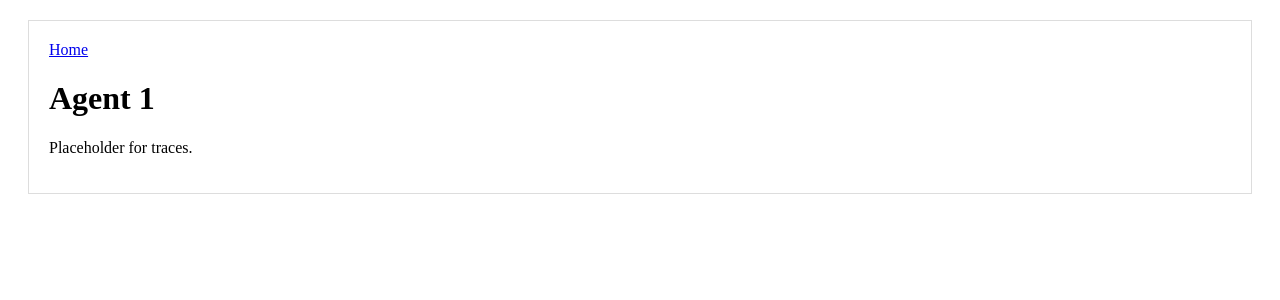
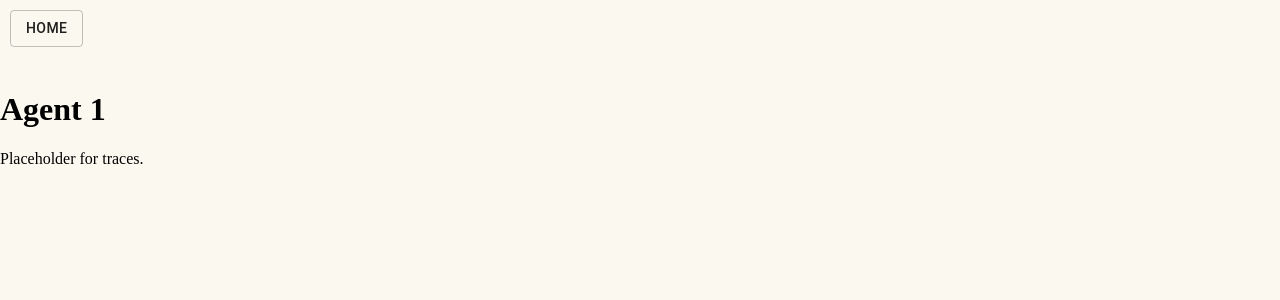
Before and after one commit to AntoineToubhans/py2048, a Next.js app in the folder webapp/: page /agents/1 in a window 1280 px wide. Shown: the top 300 px of the page. Built offline with nearby package versions, Linux system fonts and the light colour scheme.

Commit message:
Add table of agents

```diff
--- a/webapp/components/Header.tsx
+++ b/webapp/components/Header.tsx
@@ -1,14 +1,19 @@
 import React from 'react';
 import Link from 'next/link';
+import Button from '@material-ui/core/Button';
 
-const linkStyle = {
-  marginRight: 15
+const headerStyle = {
+  width: "100%",
+  height: 60,
+  margin: 10,
 };
 
 const Header: React.FC = () => (
-  <div>
+  <div style={headerStyle}>
     <Link href="/">
-      <a style={linkStyle}>Home</a>
+      <a>
+        <Button variant="outlined">Home</Button>
+      </a>
     </Link>
   </div>
 );
--- a/webapp/components/Layout.tsx
+++ b/webapp/components/Layout.tsx
@@ -6,16 +6,16 @@ interface AuxProps  {
   children: React.ReactNode
 }
 
-const layoutStyle = {
-  margin: 20,
-  padding: 20,
-  border: '1px solid #DDD'
-};
-
 const Layout: React.FC<AuxProps> = props => (
-  <div style={layoutStyle}>
-    <Header />
+  <div>
+    <Header/>
     {props.children}
+     <style jsx global>{`
+        body {
+          margin: 0;
+          padding: 0;
+          background-color: #faf8ef;
+      `}</style>
   </div>
 );
 
--- a/webapp/package.json
+++ b/webapp/package.json
@@ -2,6 +2,7 @@
   "license": "MIT",
   "dependencies": {
     "@elastic/elasticsearch": "^7.6.0",
+    "@material-ui/core": "^4.9.3",
     "@types/jest": "^25.1.3",
     "@types/node": "^13.7.2",
     "@types/react": "^16.9.20",
--- a/webapp/services/agents.ts
+++ b/webapp/services/agents.ts
@@ -73,15 +73,11 @@ export const getAgents = async (): Promise<Agent[]> => {
 
   const response: ApiResponse<SearchResponse<Source>> = await client.search(searchParams);
 
-  const agents = response.body.hits.hits.map(
+  return response.body.hits.hits.map(
     rawAgent => ({
       id: rawAgent._id,
       name: rawAgent._source.name,
       commit_sha: rawAgent._source.commit_sha,
     })
   );
-
-  console.log('Formatted agents', agents);
-
-  return agents;
 };
```
Also changed, not shown: webapp/components/AgentLink.tsx (deleted, +0 -19 lines), webapp/components/AgentTable.tsx (added, +45 -0 lines), webapp/pages/index.tsx (+4 -10 lines), 1 other file (tests, documents, lock files or other folders).
